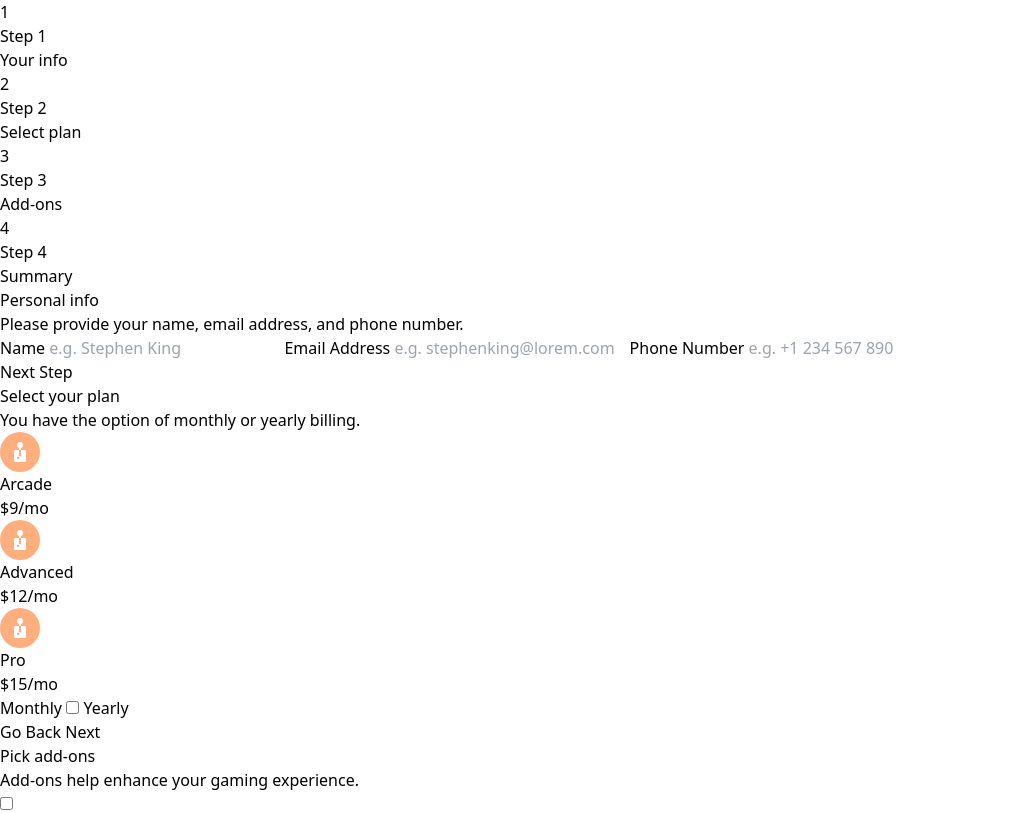
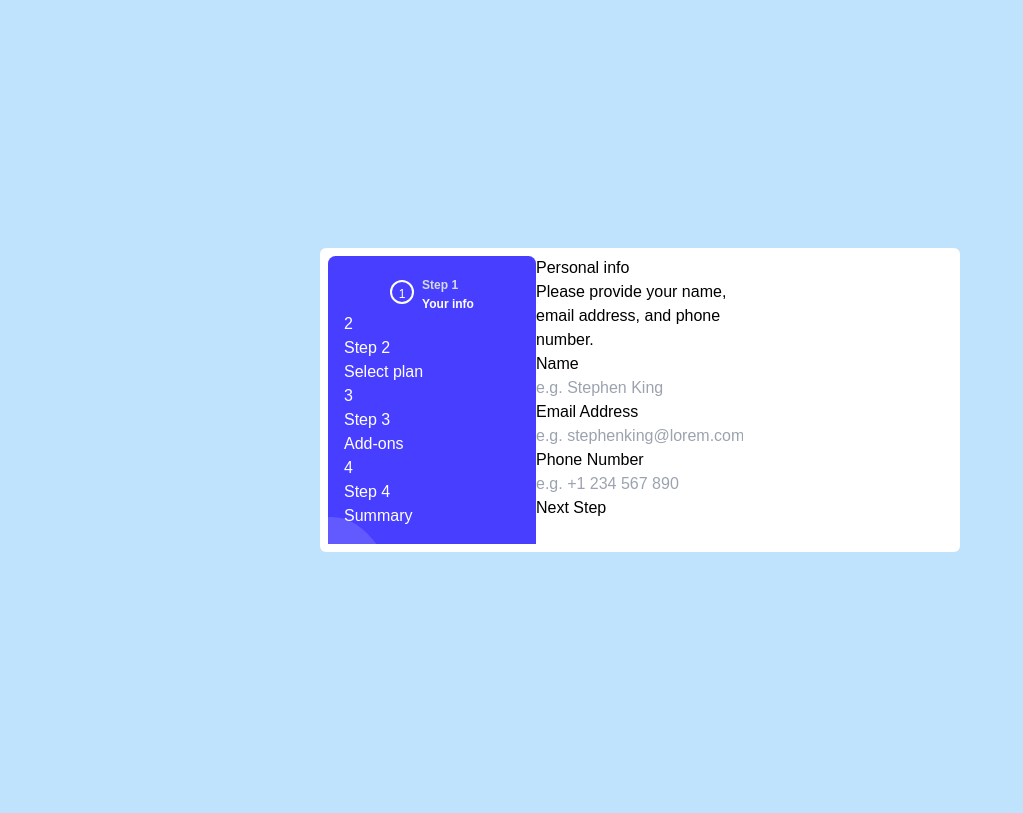
Before and after one commit to mujab-ayo/MULTI-STEP, a website: page index.html in a window 1280 px wide. Shown: the top 813 px of the page, without its empty margins (0-1023 px from the left). Drawn offline with Linux system fonts and the light colour scheme.

Commit message:
html structure

```diff
--- a/index.html
+++ b/index.html
@@ -25,16 +25,18 @@
       }
     </style> -->
   </head>
-  <body>
-    <div class="container">
+  <body class="h-screen bg-lightBlue">
+    <div class="relative h-full">
+      <div
+        class="absolute w-10/11 top-1/2 left-1/2 transform -translate-x-1/2 -translate-y-1/2 justify-between p-2 bg-white rounded-md grid grid-cols-3 "
+      >
         <!-- Sidebar start -->
-
-      <aside>
-        <div class="step">
-          <span class="step-num">1</span>
-          <div class="">
-            <span class="step-info">Step 1</span>
-            <h3>Your info</h3>
+        <aside class="bg-[url('/assets/images/bg-sidebar-desktop.svg')] bg-cover p-4 flex flex-col justify-start text-white">
+          <div class="step flex justify-center items-center">
+            <span class="step-num border-2 h-6 w-6 border-white flex justify-center  p-1 box-border rounded-full text-xs font-medium ">1</span>
+            <div class=" ml-2">
+              <span class="step-info text-xs text-lightGray font-bold ">Step 1</span>
+              <h3 class="text-xs font-semibold">Your info</h3>
             </div>
           </div>
           <div class="step">
@@ -89,7 +91,7 @@
 
         <!-- Step 2 start -->
 
-      <article>
+        <article class="hidden">
           <header>
             <h2>Select your plan</h2>
             <p>You have the option of monthly or yearly billing.</p>
@@ -133,7 +135,7 @@
 
         <!-- Step 3 start -->
 
-      <article>
+        <article class="hidden">
           <header>
             <h2>Pick add-ons</h2>
             <p>Add-ons help enhance your gaming experience.</p>
@@ -175,7 +177,7 @@
 
         <!-- Step 4 start -->
 
-      <article>
+        <article class="hidden">
           <header>
             <h2>Finishing up</h2>
             <p>Double-check everything looks OK before confirming.</p>
@@ -211,7 +213,7 @@
         <!-- Step 4 end -->
 
         <!-- Step 5 start -->
-      <article>
+        <article class="hidden">
           <img src="./assets/images/icon-thank-you.svg" alt="" />
           <h2>Thank you!</h2>
           <p>
@@ -222,12 +224,13 @@
         </article>
         <!-- Step 5 end -->
       </div>
+    </div>
 
-    <div class="attribution">
+    <!-- <div class="attribution">
       Challenge by
       <a href="https://www.frontendmentor.io?ref=challenge" target="_blank"
         >Frontend Mentor</a
       >. Coded by <a href="#">Your Name Here</a>.
-    </div>
+    </div> -->
   </body>
 </html>
--- a/input.css
+++ b/input.css
@@ -21,3 +21,7 @@
     src: url(./assets/fonts/Ubuntu-Regular.ttf);
     font-weight: 400;
 }
+
+*{
+    @apply font-ubuntu
+}
```
Also changed, not shown: src/output.css. Lines whose indentation alone changed are shown as unchanged.
